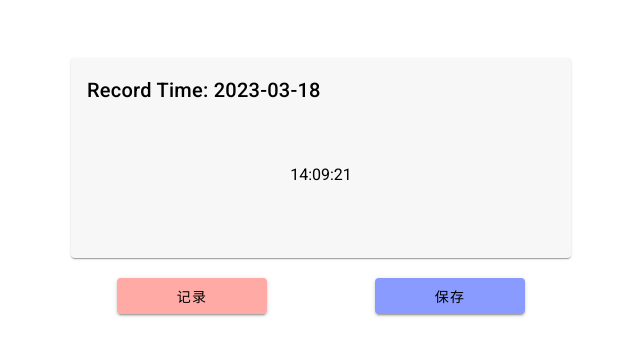
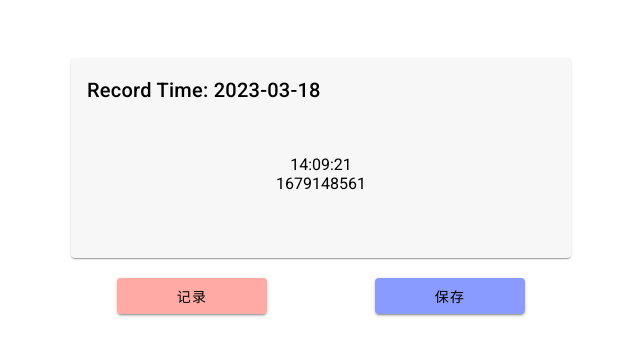
Before and after one commit to AaronPhantomhive/angular-practical-project, an Angular app: page /recordTime in a window 1280 px wide. Shown: the top 356 px of the page, without its empty margins (319-959 px from the left). Built offline with nearby package versions, Linux system fonts and the light colour scheme.

Commit message:
feat: update recode time: add timestamp

```diff
--- a/src/app/app-features/main/record-time/record-time.component.html
+++ b/src/app/app-features/main/record-time/record-time.component.html
@@ -6,7 +6,8 @@
       </mat-card-title-group>
     </mat-card-header>
     <mat-card-content class="card-content">
-      {{ currentTime | date: 'HH:mm:ss' }}
+      <div>{{ currentTime | date: 'HH:mm:ss' }}</div>
+      <div>{{ currentTimestamp }}</div>
     </mat-card-content>
   </mat-card>
   <div class="record-button">
--- a/src/app/app-features/main/record-time/record-time.component.scss
+++ b/src/app/app-features/main/record-time/record-time.component.scss
@@ -22,6 +22,7 @@
   display: flex;
   align-items: center;
   justify-content: center;
+  flex-direction: column;
 }
 
 .record-button {
--- a/src/app/app-features/main/record-time/record-time.component.ts
+++ b/src/app/app-features/main/record-time/record-time.component.ts
@@ -7,6 +7,7 @@ import {Component, EventEmitter, Input, OnInit, Output} from '@angular/core';
 })
 export class RecordTimeComponent implements OnInit {
   currentTime: Date = new Date();
+  currentTimestamp: number = Math.round(new Date().getTime() / 1000);
 
   @Input() recordTimeInfos: RecordTimeInfo[] = [];
 
@@ -19,6 +20,7 @@ export class RecordTimeComponent implements OnInit {
   RunningTime() {
     setInterval(() => {
       this.currentTime = new Date();
+      this.currentTimestamp = Math.round(new Date().getTime() / 1000);
     }, 1000);
   }
 
```
